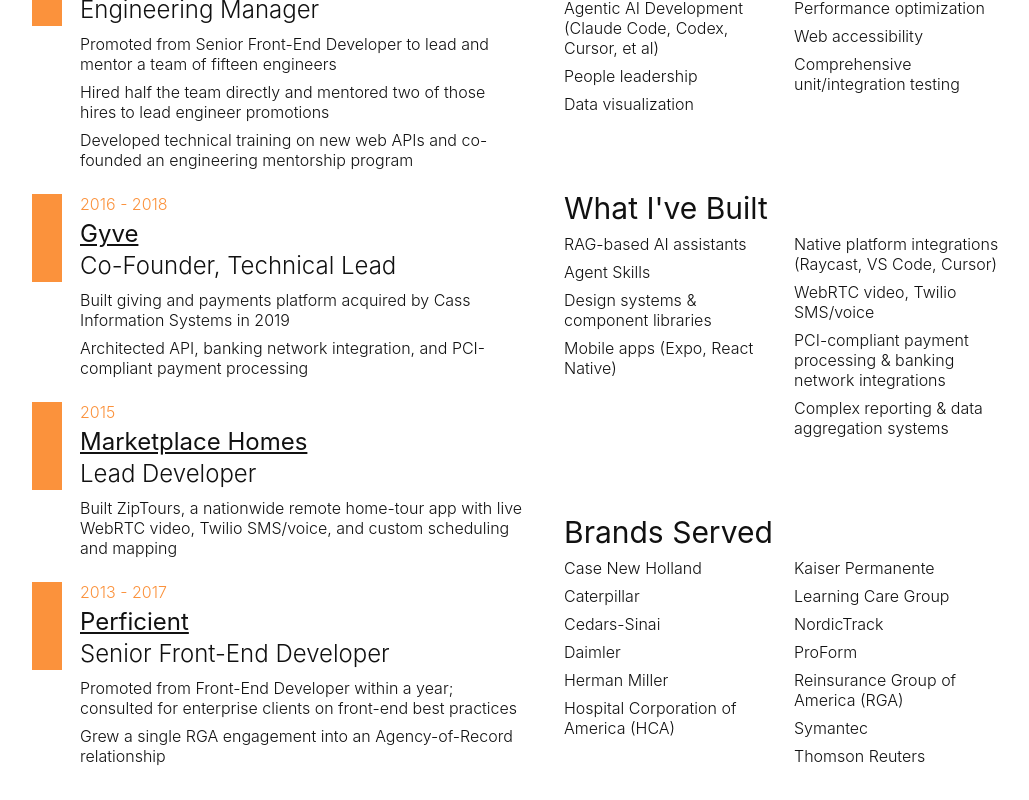
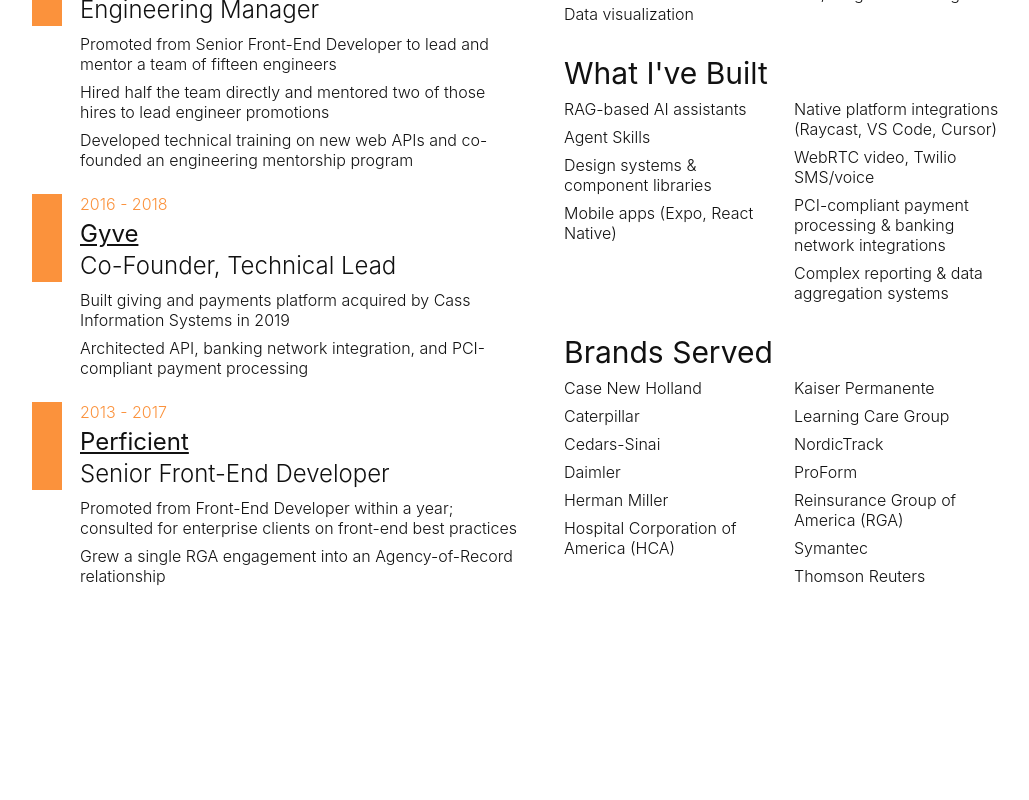
Before and after one commit to DerektheDev/derekthe-dev, a Next.js app: page /resume in a window 1280 px wide. Shown: the part 748-1548 px from the top of the page, without its empty margins (96-1125 px from the left). After the commit the page ends 1382 px from the top, so only its background shows below. Built offline with nearby package versions, Linux system fonts and the light colour scheme.

Commit message:
Remove Marketplace Homes entry from resume data

```diff
--- a/data/resume-data.js
+++ b/data/resume-data.js
@@ -32,15 +32,15 @@
       "Architected API, banking network integration, and PCI-compliant payment processing",
     ],
   },
-  {
-    title: "Marketplace Homes",
-    titleLink: "https://marketplacehomes.com/",
-    subtitle: "Lead Developer",
-    dateRange: ["2015"],
-    bullets: [
-      "Built ZipTours, a nationwide remote home-tour app with live WebRTC video, Twilio SMS/voice, and custom scheduling and mapping",
-    ],
-  },
+  // {
+  //   title: "Marketplace Homes",
+  //   titleLink: "https://marketplacehomes.com/",
+  //   subtitle: "Lead Developer",
+  //   dateRange: ["2015"],
+  //   bullets: [
+  //     "Built ZipTours, a nationwide remote home-tour app with live WebRTC video, Twilio SMS/voice, and custom scheduling and mapping",
+  //   ],
+  // },
   {
     title: "Perficient",
     titleLink: "https://perficient.com",
```
